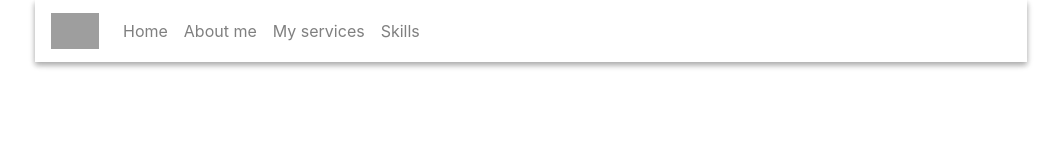
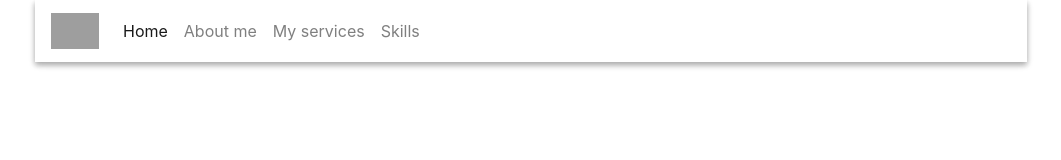
Before and after one commit to AlejandroMilan/MilanPortfolio, a Nuxt app: page / in a window 1280 px wide. Shown: the top 160 px of the page, without its empty margins (109-1170 px from the left). Built offline with nearby package versions, Linux system fonts and the light colour scheme; grey boxes are pictures that could not be loaded.

Commit message:
Conditional active added to navbar links

```diff
--- a/components/layout/Navbar.vue
+++ b/components/layout/Navbar.vue
@@ -14,6 +14,7 @@
           <b-nav-item
             v-for="navLink in navLinks"
             :key="navLink.name"
+            :active="$router.currentRoute.path == navLink.destination"
             :to="navLink.destination"
           >
             {{ navLink.name }}
```
